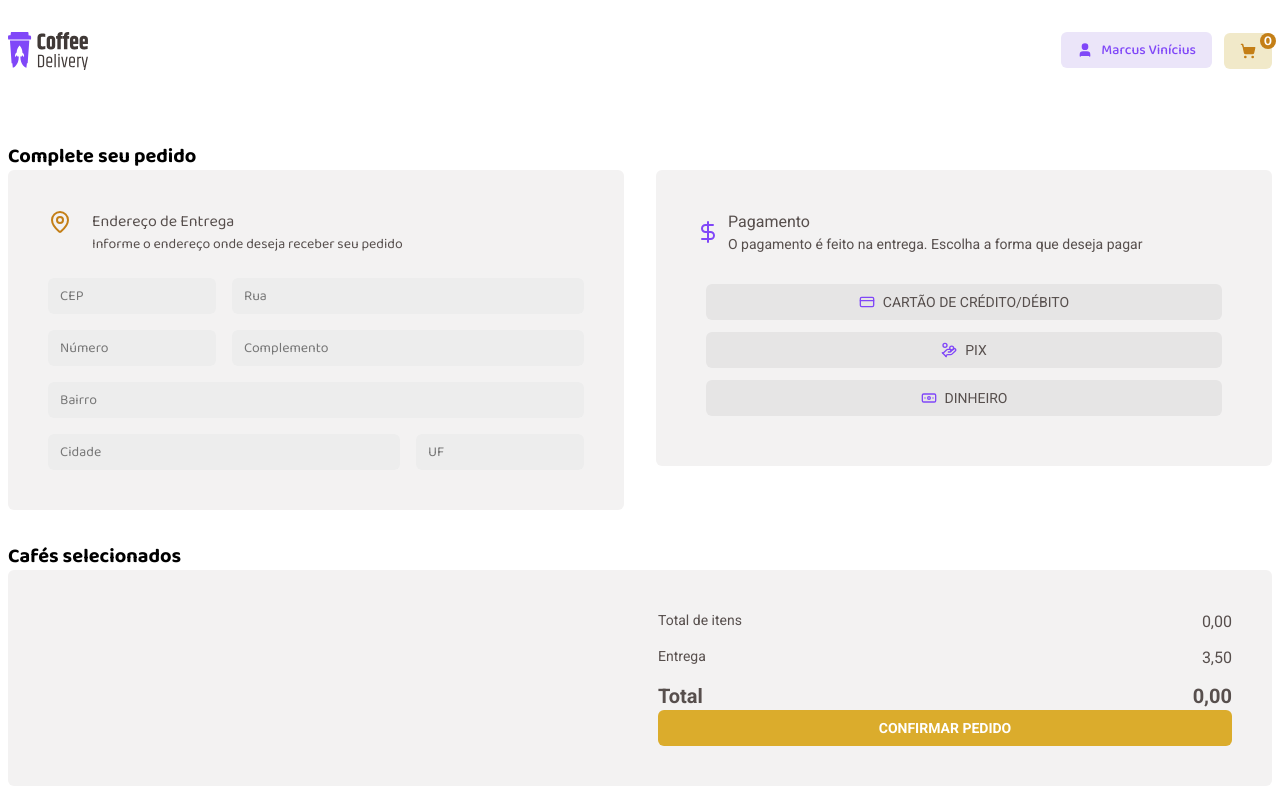
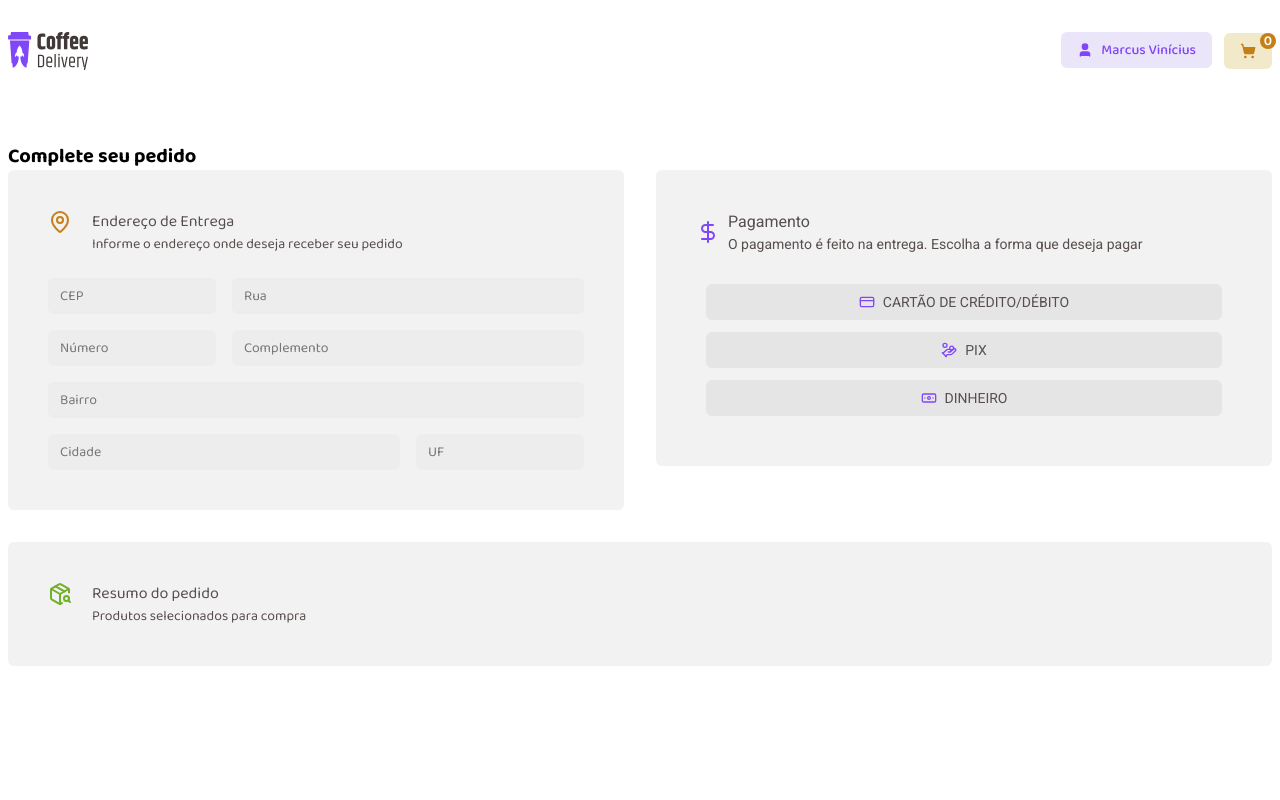
Before and after one commit to viniseven/coffee_delivery_frontend, a React (Vite) app: page /checkoutpayment in a window 1280 px wide. Built offline with nearby package versions, Linux system fonts and the light colour scheme.

Commit message:
refactor: style component and spacing padding

```diff
--- a/src/components/ContainerCartComponent.tsx
+++ b/src/components/ContainerCartComponent.tsx
@@ -1,6 +1,4 @@
-import TotalPrice from "./TotalPriceComponent"
-import { Button } from "./ui/button"
-import { Link } from "react-router-dom"
+import { PackageSearch } from "lucide-react"
 import ItemCartComponent from "./ItemCartComponent"
 import { useContext } from "react"
 import { CartContext } from "@/contexts/CartContext"
@@ -9,22 +7,19 @@ function ContainerCartComponent() {
 	const { productsCart } = useContext(CartContext)
 
 	return (
-		<div className="w-full">
-			<h3>Cafés selecionados</h3>
-			<div className="bg-base-card grid gap-9 rounded-md p-1 md:grid-cols-2 lg:p-10">
+		<div className="bg-base-card w-full rounded-md p-10">
+			<div className="text-base-text flex gap-5">
+				<PackageSearch className="text-green" />
+				<div>
+					<p>Resumo do pedido</p>
+					<p className="text-sm">Produtos selecionados para compra</p>
+				</div>
+			</div>
+			<div className="grid gap-9 rounded-md md:grid-cols-2">
 				<div>
 					{productsCart.map((data) => (
 						<ItemCartComponent product={data} />
 					))}
-				</div>
-
-				<div className="flex flex-col">
-					<TotalPrice />
-					<Link to="/orderconfirmation">
-						<Button className="bg-yellow font-content w-full items-center p-3 font-bold text-white">
-							CONFIRMAR PEDIDO
-						</Button>
-					</Link>
 				</div>
 			</div>
 		</div>
```
